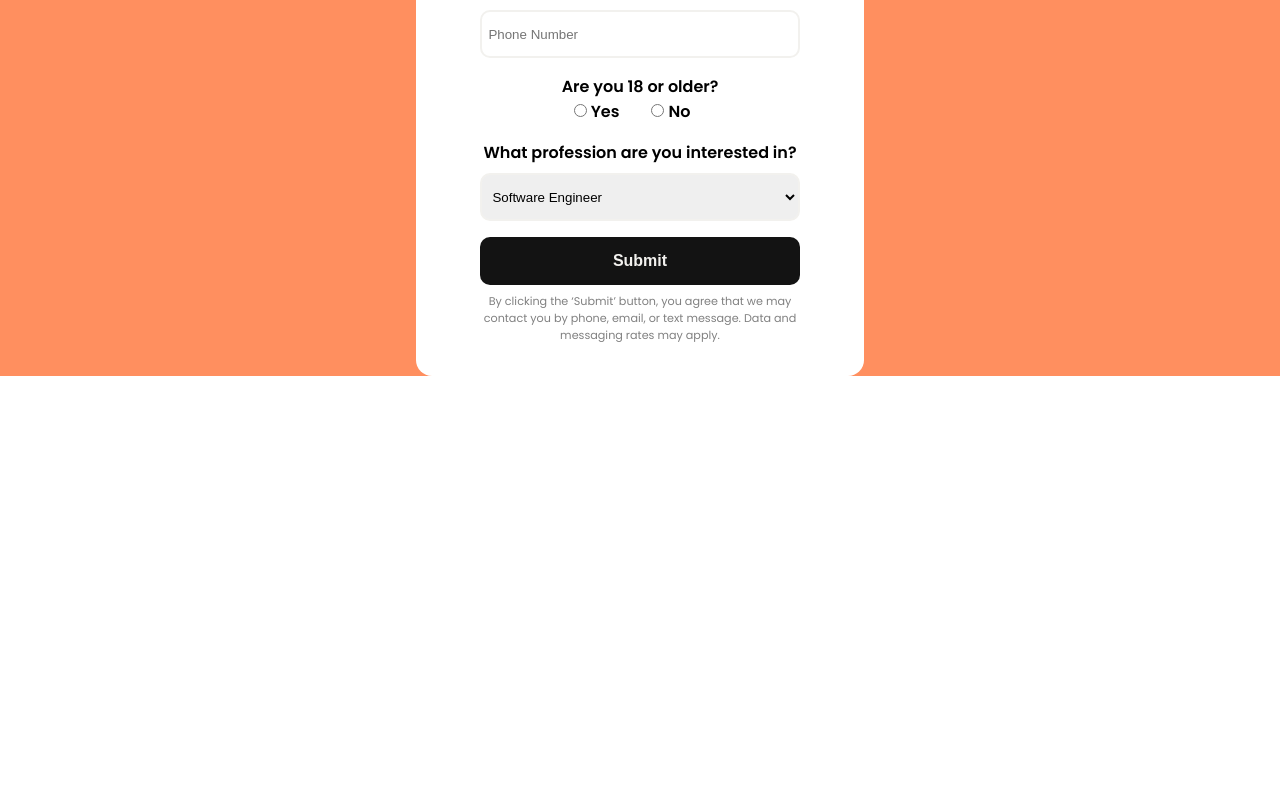
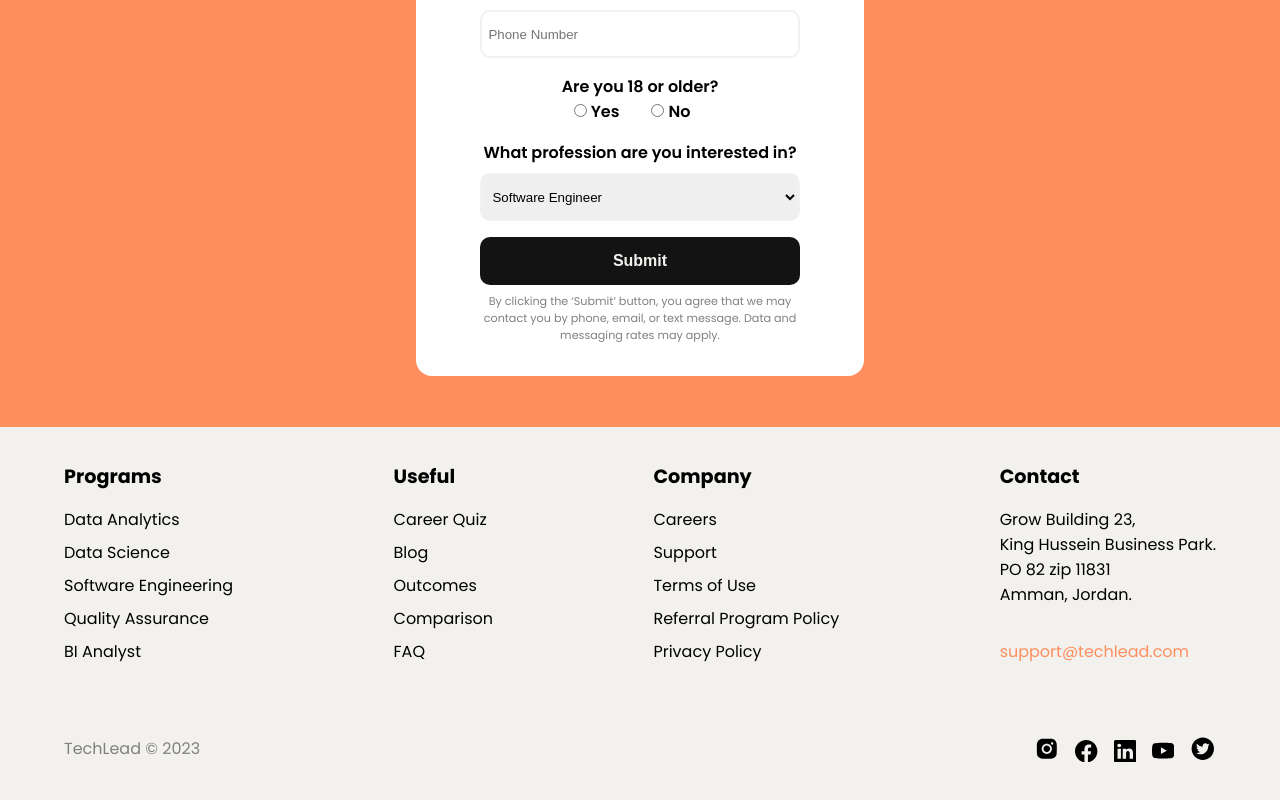
Before and after one commit to Abeer-Yahya/React_Task5, a React (Create React App) app: page / in a window 1280 px wide. Shown: the part 6305-7105 px from the top of the page. Before the commit the page ends 6681 px from the top, so only its background shows below. Built offline with nearby package versions, Linux system fonts and the light colour scheme.

Commit message:
Completed the footer

```diff
--- a/package.json
+++ b/package.json
@@ -8,6 +8,7 @@
     "@testing-library/user-event": "^13.5.0",
     "react": "^18.2.0",
     "react-dom": "^18.2.0",
+    "react-icons": "^4.8.0",
     "react-scripts": "5.0.1",
     "web-vitals": "^2.1.4"
   },
--- a/src/App.js
+++ b/src/App.js
@@ -4,6 +4,7 @@ import Hero from "./components/hero";
 import Numbers from "./components/numbers";
 import Career from "./components/career";
 import Contact from "./components/contact";
+import Footer from "./components/footer";
 function App() {
   return (
     <div className="App">
@@ -12,6 +13,7 @@ function App() {
       <Numbers />
       <Career />
       <Contact />
+      <Footer />
     </div>
   );
 }
--- a/src/assets/scss/components/_contact.scss
+++ b/src/assets/scss/components/_contact.scss
@@ -1,5 +1,6 @@
 .contact {
   padding: 0rem 4rem;
+  padding-bottom: 3.2rem;
   background-color: $primary_color;
   text-align: center;
   h2 {
--- /dev/null
+++ b/src/assets/scss/components/_footer.scss
@@ -0,0 +1,35 @@
+footer {
+  background-color: $gray_color;
+  padding: 2.2rem 4rem;
+  .links {
+    display: flex;
+    justify-content: space-between;
+    h6 {
+      font-size: 1.2rem;
+      margin-bottom: 1rem;
+    }
+    ul {
+      list-style: none;
+      li {
+        margin-bottom: 0.5rem;
+      }
+    }
+    a {
+      display: inline-block;
+      text-decoration: none;
+      color: $primary_color;
+      margin-top: 2rem;
+    }
+  }
+  .subFooter {
+    margin-top: 4rem;
+    display: flex;
+    justify-content: space-between;
+    p {
+      color: gray;
+    }
+    .icon {
+      margin-right: 1rem;
+    }
+  }
+}
--- a/src/assets/scss/pages/_landing-style.scss
+++ b/src/assets/scss/pages/_landing-style.scss
@@ -4,6 +4,7 @@
 @import "../components/numbers";
 @import "../components//career";
 @import "../components/contact";
+@import "../components/footer";
 * {
   margin: 0;
   padding: 0;
--- a/src/assets/scss/root.css
+++ b/src/assets/scss/root.css
@@ -196,6 +196,7 @@ nav .primaryButton {
 
 .contact {
   padding: 0rem 4rem;
+  padding-bottom: 3.2rem;
   background-color: #ff8f5f;
   text-align: center;
 }
@@ -258,6 +259,42 @@ nav .primaryButton {
   color: gray;
 }
 
+footer {
+  background-color: #f2f1ee;
+  padding: 2.2rem 4rem;
+}
+footer .links {
+  display: flex;
+  justify-content: space-between;
+}
+footer .links h6 {
+  font-size: 1.2rem;
+  margin-bottom: 1rem;
+}
+footer .links ul {
+  list-style: none;
+}
+footer .links ul li {
+  margin-bottom: 0.5rem;
+}
+footer .links a {
+  display: inline-block;
+  text-decoration: none;
+  color: #ff8f5f;
+  margin-top: 2rem;
+}
+footer .subFooter {
+  margin-top: 4rem;
+  display: flex;
+  justify-content: space-between;
+}
+footer .subFooter p {
+  color: gray;
+}
+footer .subFooter .icon {
+  margin-right: 1rem;
+}
+
 * {
   margin: 0;
   padding: 0;
--- /dev/null
+++ b/src/components/footer.jsx
@@ -0,0 +1,67 @@
+import React from "react";
+import { AiFillInstagram } from "react-icons/ai";
+import { BsFacebook } from "react-icons/bs";
+import { BsLinkedin } from "react-icons/bs";
+import { BsYoutube } from "react-icons/bs";
+import { AiFillTwitterCircle } from "react-icons/ai";
+
+export default function Footer() {
+  return (
+    <footer>
+      <div className="links">
+        <div>
+          <h6>Programs</h6>
+          <ul>
+            <li>Data Analytics</li>
+            <li>Data Science</li>
+            <li>Software Engineering</li>
+            <li>Quality Assurance</li>
+            <li>BI Analyst</li>
+          </ul>
+        </div>
+        <div>
+          <h6>Useful</h6>
+          <ul>
+            <li>Career Quiz</li>
+            <li>Blog</li>
+            <li>Outcomes</li>
+            <li>Comparison</li>
+            <li>FAQ</li>
+          </ul>
+        </div>
+        <div>
+          <h6>Company</h6>
+          <ul>
+            <li>Careers</li>
+            <li>Support</li>
+            <li>Terms of Use</li>
+            <li>Referral Program Policy</li>
+            <li>Privacy Policy</li>
+          </ul>
+        </div>
+        <div>
+          <h6>Contact</h6>
+          <p>
+            Grow Building 23,
+            <br /> King Hussein Business Park.
+            <br /> PO 82 zip 11831
+            <br /> Amman, Jordan.
+          </p>
+          <a href="support@techlead.com">support@techlead.com</a>
+        </div>
+      </div>
+      <div className="subFooter">
+        <div>
+          <p>TechLead &#169; 2023</p>
+        </div>
+        <div>
+          <AiFillInstagram size={"1.6rem"} className="icon" />
+          <BsFacebook size={"1.4rem"} className="icon" />
+          <BsLinkedin size={"1.4rem"} className="icon" />
+          <BsYoutube size={"1.4rem"} className="icon" />
+          <AiFillTwitterCircle size={"1.6rem"} />
+        </div>
+      </div>
+    </footer>
+  );
+}
```
Also changed, not shown: 2 other files (tests, documents, lock files or other folders).
